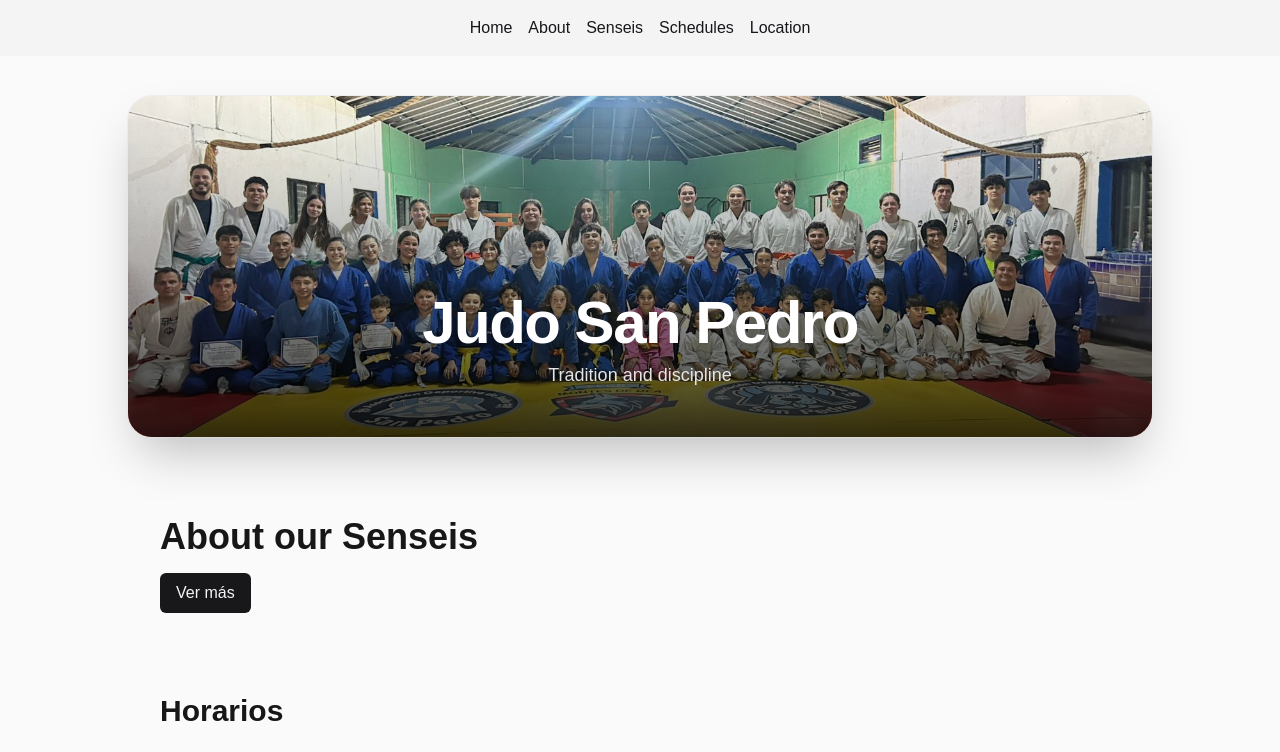
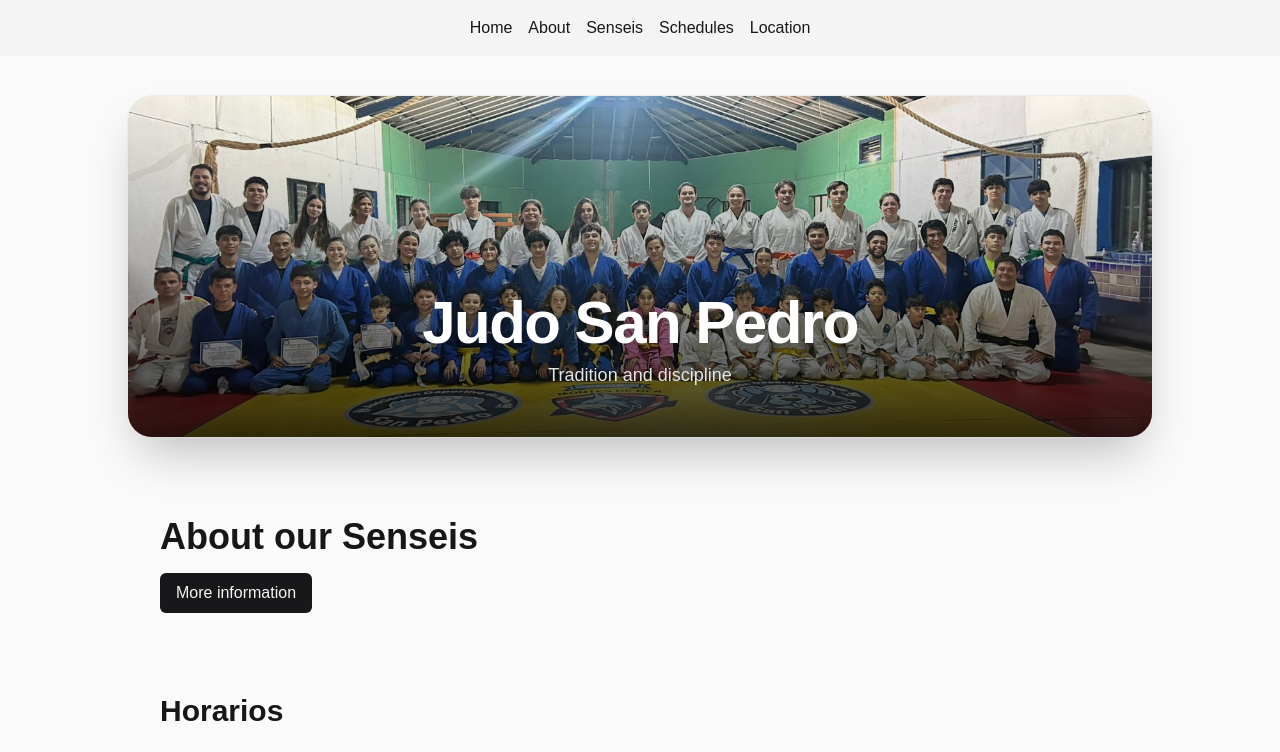
Before and after one commit to fabianWebDev/judosanpedro, a Next.js app: page /en in a window 1280 px wide. Shown: the top 752 px of the page. Built offline with nearby package versions, Linux system fonts and the light colour scheme.

Commit message:
Proxy and route file created

```diff
--- /dev/null
+++ b/app/proxy/route.ts
@@ -0,0 +1,12 @@
+import { NextResponse } from 'next/server'
+import type { NextRequest } from 'next/server'
+
+export function GET(request: NextRequest) {
+    const { pathname } = new URL(request.url)
+
+    if (pathname === '/') {
+        return NextResponse.redirect(new URL('/es', request.url))
+    }
+
+    return NextResponse.next()
+}
--- a/data/i18n/en.ts
+++ b/data/i18n/en.ts
@@ -6,8 +6,7 @@ export const en = {
     ubicacion: "Location",
     heroText: "Tradition and discipline",
     aboutSenseis: "About our Senseis",
-
     commom: {
-       moreInfo: "Ver más",
+       moreInfo: "More information",
     },
 };
```
